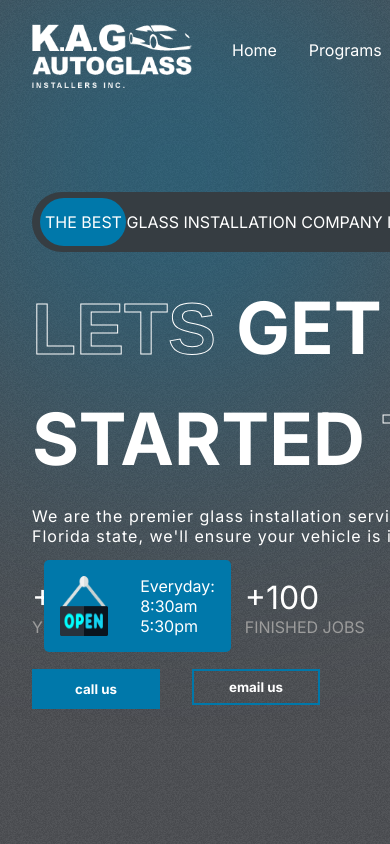
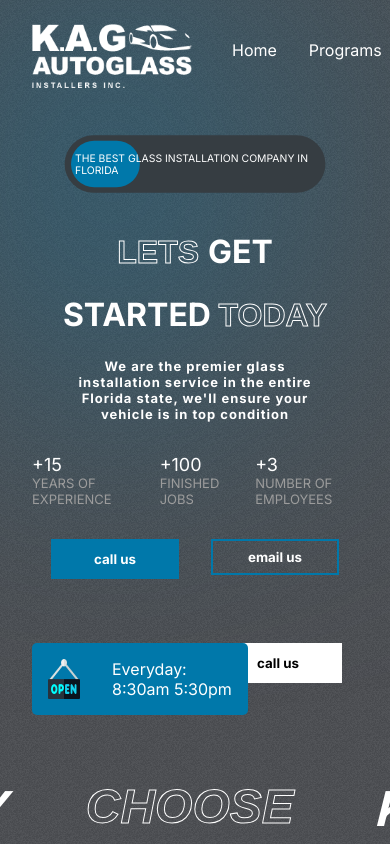
Before and after one commit to cosisaxis/kag-v2, a React (Create React App) app: page / in a window 390 px wide. Shown: the top 844 px of the page. Built offline with nearby package versions, Linux system fonts and the light colour scheme.

Commit message:
hero-responsive-90%

```diff
--- a/src/components/Hero/Hero.css
+++ b/src/components/Hero/Hero.css
@@ -162,3 +162,63 @@
     height: 22rem;
     left: 0;
 }
+
+@media screen and (max-width: 767px){
+    .hero{
+        flex-direction: column;
+    }
+    .hero-blurriness{
+       width: 14rem;
+    }
+    .advertisement{
+        margin-top: 0;
+        font-size: small;
+        align-self: center;
+        transform: scale(0.8);
+    }
+    .hero-text
+    {
+        font-size: xx-large;
+        align-items: center;
+        justify-content: center;
+    }
+    .hero-text >div:nth-of-type(3){
+        font-size: small;
+        font-weight: bold;
+        letter-spacing: 1px;
+        text-align: center;
+    }
+
+    .hero-buttons{
+        justify-content: center;
+    }
+    .stats{
+        display: flex;
+        align-items: center;
+        justify-content: center;
+    }
+
+    .stats > div > span:nth-of-type(1){
+        font-size: large;
+    }
+    .stats > div > span:nth-of-type(2){
+        font-size: small;
+    }
+    .right{
+        position: relative;
+        background: none;
+    }
+    .telephone-number{
+        left: 1rem;
+        top: 2rem;
+        display: none;
+    }
+    .hours{
+        position: relative;
+        top: 2rem;
+        left: 2rem;
+    }
+    .hours>img{
+        width: 2rem;
+    }
+}
--- a/src/components/Hero/Hero.jsx
+++ b/src/components/Hero/Hero.jsx
@@ -9,6 +9,7 @@
 const Hero = () => {
 
   const transition = {type: 'spring', duration: 3}
+  const mobile = window.innerWidth<=768? true: false;
 
   return (
     <div className="hero">
@@ -17,7 +18,7 @@
         <Header />
         {/* advertisement */}
         <div className="advertisement">
-          <motion.div initial={{left: '338px'}}
+          <motion.div initial={{left: mobile? "178px": "338px" }}
           whileInView={{left: '8px'}}
           transition ={{...transition, type: 'tween'}}
             >
--- a/src/components/Programs/Programs.css
+++ b/src/components/Programs/Programs.css
@@ -35,3 +35,6 @@
     background-color: var(--blue);
     color: white;
 }
+@media screen and (max-width: 767px){
+
+}
```
